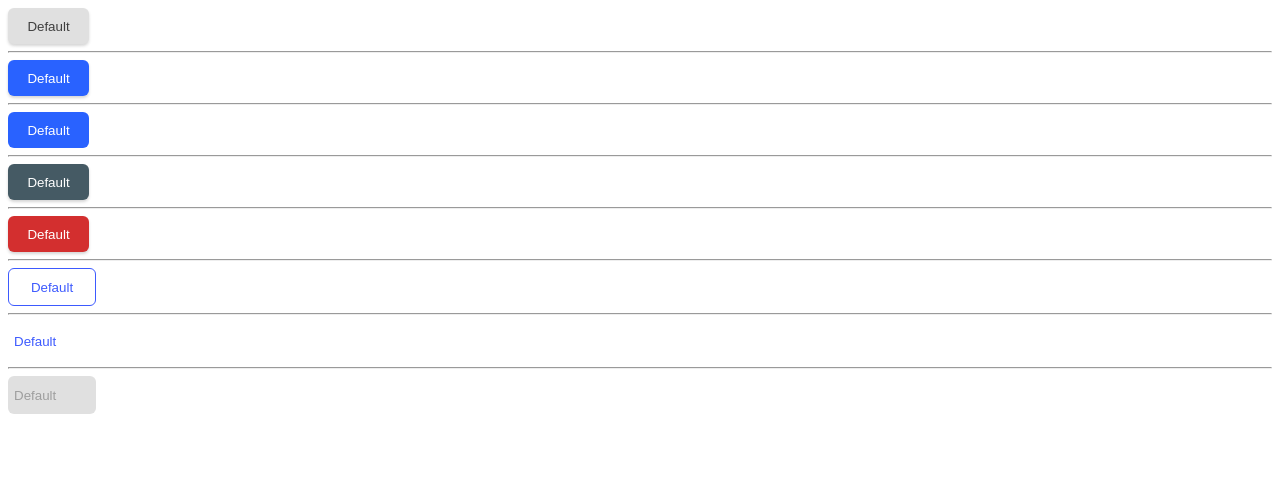
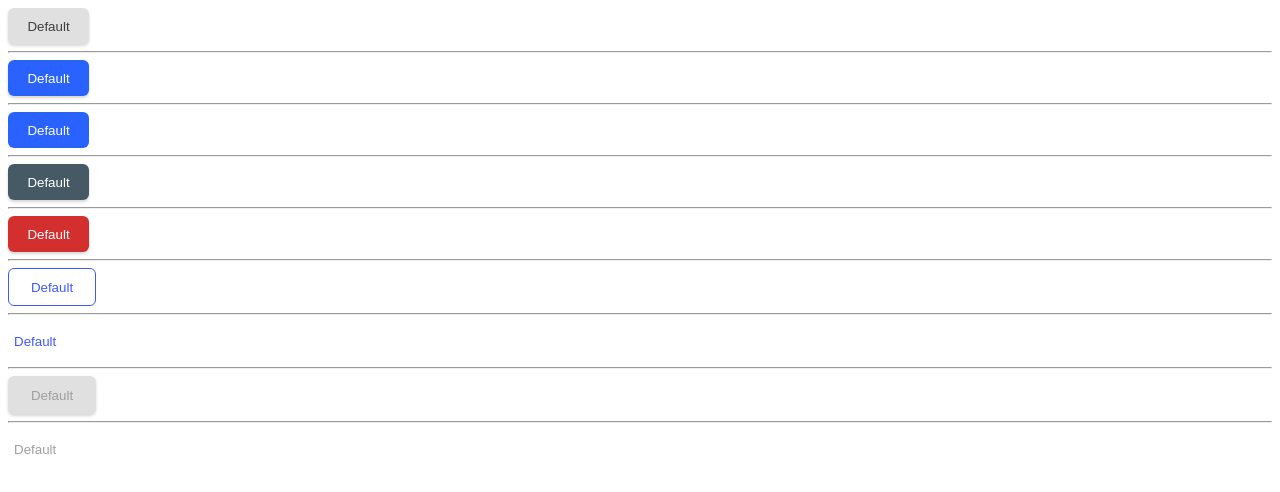
Before and after one commit to BailiMohamedAli/buttons_layout_chl, a React (Create React App) app: page / in a window 1280 px wide. Shown: the top 492 px of the page. Built offline with nearby package versions, Linux system fonts and the light colour scheme.

Commit message:
disable css done/ still I think it has room for refactoring a better solution

```diff
--- a/src/App.js
+++ b/src/App.js
@@ -19,7 +19,9 @@ function App() {
       <hr/>
       <Button variant="text"/>
       <hr/>
-      <Button variant="text" disabled={true} />
+      <Button color="danger" disabled={true} />
+      <hr/>
+      <Button variant="text" color="danger" disabled={true} />
     </div>
     // <div>
     //   <h1>main App layout</h1>
--- a/src/components/buttonCss/Button.jsx
+++ b/src/components/buttonCss/Button.jsx
@@ -17,7 +17,7 @@ const Button = ({
         ${color}
         ${!disableShadow ? "" : "shadow__off"}
         ${variant === "text" ? `outline ${variant}`: variant}
-        ${disabled ? "disable" : ""}
+        ${disabled && !variant ? "disable" : disabled && variant ? "disable__text":""}
         `}>
             {text}
         </button>
--- a/src/components/buttonCss/buttonStyle.css
+++ b/src/components/buttonCss/buttonStyle.css
@@ -82,8 +82,30 @@
 .disable{
     width: calc(var(--base-width) + 7px);
     height: calc(var(--base-height) + 2px);
-    background-color: #E0E0E0;
-    color: #9E9E9E;
+    background-color: var(--disable);
+    color: var(--color-disable);
     cursor: not-allowed;
-    pointer-events: none;
 }
+
+.disable:hover{
+    background-color: var(--disable);
+    color: var(--color-disable);
+}
+
+.disable__text{
+    width: calc(var(--base-width) + 7px);
+    height: calc(var(--base-height) + 2px);
+    background-color: #fff;
+    color: var(--color-disable);
+    border: none;
+    text-align: start;
+    align-items: center;
+    cursor: not-allowed;
+}
+
+.disable__text:hover{
+    background-color: #fff;
+    color: var(--color-disable);
+    text-align: start;
+    align-items: center;
+}
--- a/src/index.css
+++ b/src/index.css
@@ -11,8 +11,10 @@
     --secondary-hover: #1C313A;
     --danger: #D32F2F;
     --danger-hover: #9A0007;
+    --disable: #E0E0E0;
     --color-main: #3F3F3F;
     --color-revert: #fff;
+    --color-disable: #9E9E9E;
     --size-font: 14px;
 }
 
```
